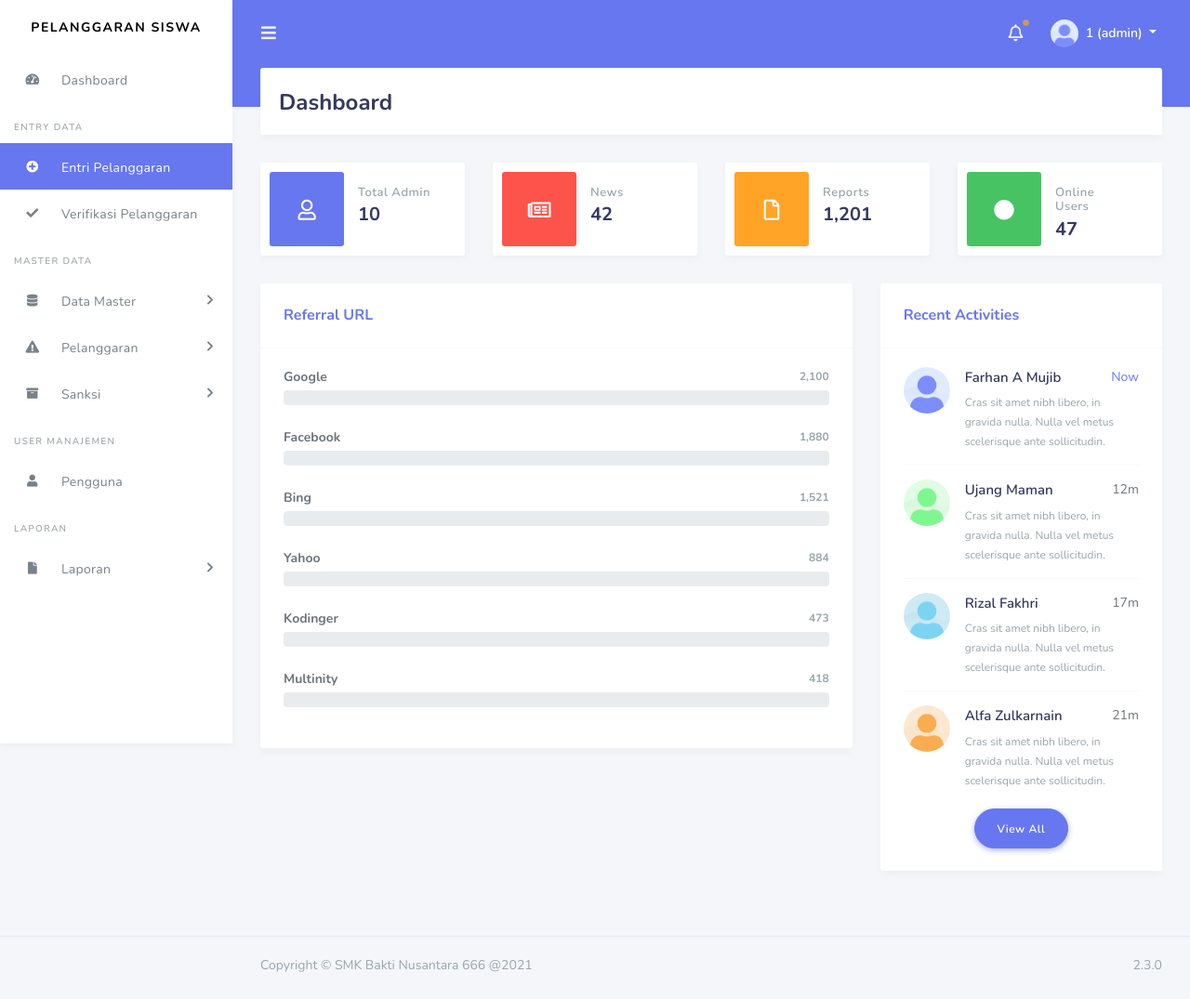
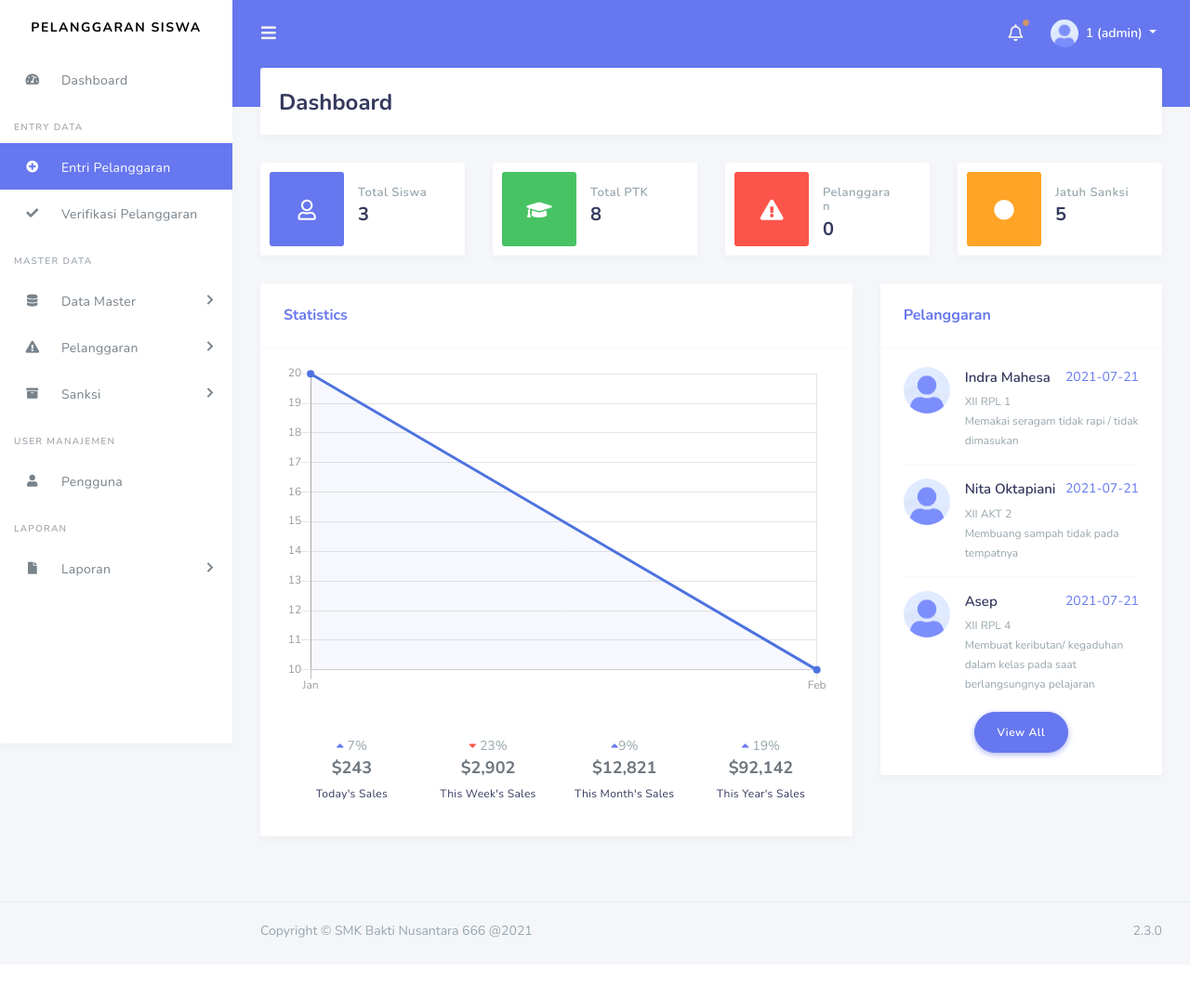
Before and after one commit to zinct/pelanggaran-web, a CodeIgniter app: page /pelanggaran/ in a window 1280 px wide. Shown: the whole page at 93% size. After the commit the page ends 1009 px from the top, so only its background shows below. Run offline with CodeIgniter, Linux system fonts and the light colour scheme; a user stored in the database is signed in; data comes from the database, SQL or seed files in the repository; some libraries are stand-ins or nearby versions.

Commit message:
Update Dashboard

```diff
--- a/application/controllers/Dashboard.php
+++ b/application/controllers/Dashboard.php
@@ -4,13 +4,18 @@ defined('BASEPATH') OR exit('No direct script access allowed');
 class Dashboard extends CI_Controller {
 	function __construct()
     {
-			parent::__construct();
-			if(!$this->session->userdata('login'))
-				redirect('login');
+		parent::__construct();
+		if(!$this->session->userdata('login'))
+			redirect('login');
     }
 
 	public function index(){
 		$data['halaman'] = "Dashboard";
+		$data['aktifitas'] = $this->Pelanggaran_data_model->get_Pelanggaran($this->Pelanggaran_data_model->get_TahunAktif()->id_tahun, 3);
+		$data['jumlah_pelanggaran'] = $this->db->where('status', 'Disetujui')->count_all_results('pelanggaran_data');
+		$data['jumlah_pelanggaran_pending'] = $this->db->where('status', 'Jatuh Sanksi')->count_all_results('pelanggaran_data');
+		$data['jumlah_siswa'] = $this->db->count_all_results('siswa');
+		$data['jumlah_ptk'] = $this->db->count_all_results('ptk');
 		$this->template->load('template/admin', 'dashboard', $data);
 	}
 }
--- a/application/views/dashboard.php
+++ b/application/views/dashboard.php
@@ -10,10 +10,25 @@
         </div>
         <div class="card-wrap">
           <div class="card-header">
-            <h4>Total Admin</h4>
+            <h4>Total Siswa</h4>
           </div>
           <div class="card-body">
-            10
+            <?= $jumlah_siswa ?>
+          </div>
+        </div>
+      </div>
+    </div>
+    <div class="col-lg-3 col-md-6 col-sm-6 col-12">
+      <div class="card card-statistic-1">
+        <div class="card-icon bg-success">
+          <i class="fas fa-graduation-cap"></i>
+        </div>
+        <div class="card-wrap">
+          <div class="card-header">
+            <h4>Total PTK</h4>
+          </div>
+          <div class="card-body">
+            <?= $jumlah_ptk ?>
           </div>
         </div>
       </div>
@@ -21,14 +36,14 @@
     <div class="col-lg-3 col-md-6 col-sm-6 col-12">
       <div class="card card-statistic-1">
         <div class="card-icon bg-danger">
-          <i class="far fa-newspaper"></i>
+          <i class="fas fa-exclamation-triangle"></i>
         </div>
         <div class="card-wrap">
           <div class="card-header">
-            <h4>News</h4>
+            <h4>Pelanggaran</h4>
           </div>
           <div class="card-body">
-            42
+            <?= $jumlah_pelanggaran ?>
           </div>
         </div>
       </div>
@@ -36,86 +51,47 @@
     <div class="col-lg-3 col-md-6 col-sm-6 col-12">
       <div class="card card-statistic-1">
         <div class="card-icon bg-warning">
-          <i class="far fa-file"></i>
-        </div>
-        <div class="card-wrap">
-          <div class="card-header">
-            <h4>Reports</h4>
-          </div>
-          <div class="card-body">
-            1,201
-          </div>
-        </div>
-      </div>
-    </div>
-    <div class="col-lg-3 col-md-6 col-sm-6 col-12">
-      <div class="card card-statistic-1">
-        <div class="card-icon bg-success">
           <i class="fas fa-circle"></i>
         </div>
         <div class="card-wrap">
           <div class="card-header">
-            <h4>Online Users</h4>
+            <h4>Jatuh Sanksi</h4>
           </div>
           <div class="card-body">
-            47
+            <?= $jumlah_pelanggaran_pending ?>
           </div>
         </div>
       </div>
     </div>
   </div>
   <div class="row">
-    <div class="col-lg-8 col-md-6 col-12">
+  <div class="col-lg-8 col-md-12 col-12 col-sm-12">
     <div class="card">
       <div class="card-header">
-          <h4>Referral URL</h4>
+        <h4>Statistics</h4>
       </div>
       <div class="card-body">
-          <div class="mb-4">
-            <div class="text-small float-right font-weight-bold text-muted">2,100</div>
-            <div class="font-weight-bold mb-1">Google</div>
-            <div class="progress" data-height="3">
-              <div class="progress-bar" role="progressbar" data-width="80%" aria-valuenow="80" aria-valuemin="0" aria-valuemax="100"></div>
+        <canvas id="myChart" height="182"></canvas>
+        <div class="statistic-details mt-sm-4">
+          <div class="statistic-details-item">
+            <span class="text-muted"><span class="text-primary"><i class="fas fa-caret-up"></i></span> 7%</span>
+            <div class="detail-value">$243</div>
+            <div class="detail-name">Today's Sales</div>
           </div>
+          <div class="statistic-details-item">
+            <span class="text-muted"><span class="text-danger"><i class="fas fa-caret-down"></i></span> 23%</span>
+            <div class="detail-value">$2,902</div>
+            <div class="detail-name">This Week's Sales</div>
           </div>
-
-          <div class="mb-4">
-            <div class="text-small float-right font-weight-bold text-muted">1,880</div>
-            <div class="font-weight-bold mb-1">Facebook</div>
-            <div class="progress" data-height="3">
-              <div class="progress-bar" role="progressbar" data-width="67%" aria-valuenow="25" aria-valuemin="0" aria-valuemax="100"></div>
+          <div class="statistic-details-item">
+            <span class="text-muted"><span class="text-primary"><i class="fas fa-caret-up"></i></span>9%</span>
+            <div class="detail-value">$12,821</div>
+            <div class="detail-name">This Month's Sales</div>
           </div>
-          </div>
-
-          <div class="mb-4">
-            <div class="text-small float-right font-weight-bold text-muted">1,521</div>
-            <div class="font-weight-bold mb-1">Bing</div>
-            <div class="progress" data-height="3">
-              <div class="progress-bar" role="progressbar" data-width="58%" aria-valuenow="25" aria-valuemin="0" aria-valuemax="100"></div>
-            </div>
-          </div>
-
-          <div class="mb-4">
-            <div class="text-small float-right font-weight-bold text-muted">884</div>
-            <div class="font-weight-bold mb-1">Yahoo</div>
-            <div class="progress" data-height="3">
-              <div class="progress-bar" role="progressbar" data-width="36%" aria-valuenow="25" aria-valuemin="0" aria-valuemax="100"></div>
-            </div>
-          </div>
-
-          <div class="mb-4">
-            <div class="text-small float-right font-weight-bold text-muted">473</div>
-            <div class="font-weight-bold mb-1">Kodinger</div>
-            <div class="progress" data-height="3">
-              <div class="progress-bar" role="progressbar" data-width="28%" aria-valuenow="25" aria-valuemin="0" aria-valuemax="100"></div>
-            </div>
-          </div>
-
-          <div class="mb-4">
-            <div class="text-small float-right font-weight-bold text-muted">418</div>
-            <div class="font-weight-bold mb-1">Multinity</div>
-            <div class="progress" data-height="3">
-              <div class="progress-bar" role="progressbar" data-width="20%" aria-valuenow="25" aria-valuemin="0" aria-valuemax="100"></div>
+          <div class="statistic-details-item">
+            <span class="text-muted"><span class="text-primary"><i class="fas fa-caret-up"></i></span> 19%</span>
+            <div class="detail-value">$92,142</div>
+            <div class="detail-name">This Year's Sales</div>
           </div>
         </div>
       </div>
@@ -124,45 +100,24 @@
     <div class="col-lg-4 col-md-12 col-12 col-sm-12">
         <div class="card">
           <div class="card-header">
-            <h4>Recent Activities</h4>
+            <h4>Pelanggaran</h4>
           </div>
           <div class="card-body">
             <ul class="list-unstyled list-unstyled-border">
+              <?php foreach($aktifitas as $row) : ?>
                 <li class="media">
                   <img class="mr-3 rounded-circle" width="50" src="<?= base_url() ?>assets/img/avatar/avatar-1.png" alt="avatar">
                   <div class="media-body">
-                  <div class="float-right text-primary">Now</div>
-                  <div class="media-title">Farhan A Mujib</div>
-                  <span class="text-small text-muted">Cras sit amet nibh libero, in gravida nulla. Nulla vel metus scelerisque ante sollicitudin.</span>
+                    <div class="float-right text-primary"><?= date('Y-m-d', strtotime($row->tgl))  ?></div>
+                    <div class="media-title"><?= $row->nama_siswa ?></div>
+                    <div class="text-muted text-small"><?= $row->nama_kelas ?></div>
+                    <span class="text-small text-muted"><?= $row->nama_pelanggaran ?></span>
                   </div>
                 </li>
-              <li class="media">
-                <img class="mr-3 rounded-circle" width="50" src="<?= base_url() ?>assets/img/avatar/avatar-2.png" alt="avatar">
-                <div class="media-body">
-                  <div class="float-right">12m</div>
-                  <div class="media-title">Ujang Maman</div>
-                  <span class="text-small text-muted">Cras sit amet nibh libero, in gravida nulla. Nulla vel metus scelerisque ante sollicitudin.</span>
-                </div>
-              </li>
-              <li class="media">
-                <img class="mr-3 rounded-circle" width="50" src="<?= base_url() ?>assets/img/avatar/avatar-3.png" alt="avatar">
-                <div class="media-body">
-                  <div class="float-right">17m</div>
-                  <div class="media-title">Rizal Fakhri</div>
-                  <span class="text-small text-muted">Cras sit amet nibh libero, in gravida nulla. Nulla vel metus scelerisque ante sollicitudin.</span>
-                </div>
-              </li>
-              <li class="media">
-                <img class="mr-3 rounded-circle" width="50" src="<?= base_url() ?>assets/img/avatar/avatar-4.png" alt="avatar">
-                <div class="media-body">
-                  <div class="float-right">21m</div>
-                  <div class="media-title">Alfa Zulkarnain</div>
-                  <span class="text-small text-muted">Cras sit amet nibh libero, in gravida nulla. Nulla vel metus scelerisque ante sollicitudin.</span>
-                </div>
-              </li>
+              <?php endforeach; ?>
             </ul>
             <div class="text-center pt-1 pb-1">
-              <a href="#" class="btn btn-primary btn-lg btn-round">
+              <a href="<?= base_url('laporan_pelanggaran') ?>" class="btn btn-primary btn-lg btn-round">
                 View All
               </a>
             </div>
@@ -171,3 +126,35 @@
       </div>
   </div>
 </section>
+
+
+<script src="https://cdnjs.cloudflare.com/ajax/libs/Chart.js/2.9.4/Chart.min.js"></script>
+
+<script>
+    new Chart(document.getElementById("myChart"), {
+      type: 'line',
+      data: {
+        labels: ["Jan", "Feb"],
+        datasets: [{
+          label: "Jumlah Transaksi",
+          lineTension: 0.3,
+          backgroundColor: "rgba(78, 115, 223, 0.05)",
+          borderColor: "rgba(78, 115, 223, 1)",
+          pointRadius: 3,
+          pointBackgroundColor: "rgba(78, 115, 223, 1)",
+          pointBorderColor: "rgba(78, 115, 223, 1)",
+          pointHoverRadius: 3,
+          pointHoverBackgroundColor: "rgba(78, 115, 223, 1)",
+          pointHoverBorderColor: "rgba(78, 115, 223, 1)",
+          pointHitRadius: 10,
+          pointBorderWidth: 2,
+          data: [20, 10],
+        }],
+      },
+      options: {
+        legend: {
+          display: false
+        },
+      }
+    });
+  </script>
--- a/application/views/verifikasi_pelanggaran/create.php
+++ b/application/views/verifikasi_pelanggaran/create.php
@@ -128,7 +128,7 @@
                           <span style="font-size: smaller;color: gray;"><em>Catatan: <?= $row->catatan?></em></span>
                         </td>
                         <td class="text-center"><?= $row->poin ?></td>
-                        <td>
+                        <td nowrap>
                           <span style="font-size: smaller;color: gray;"><em><?= $row->nama_kategori_sanksi?></em></span><br>
                           <?=$row->nama_sanksi ?>
                         </td>
```
Lines whose indentation alone changed are shown as unchanged.
